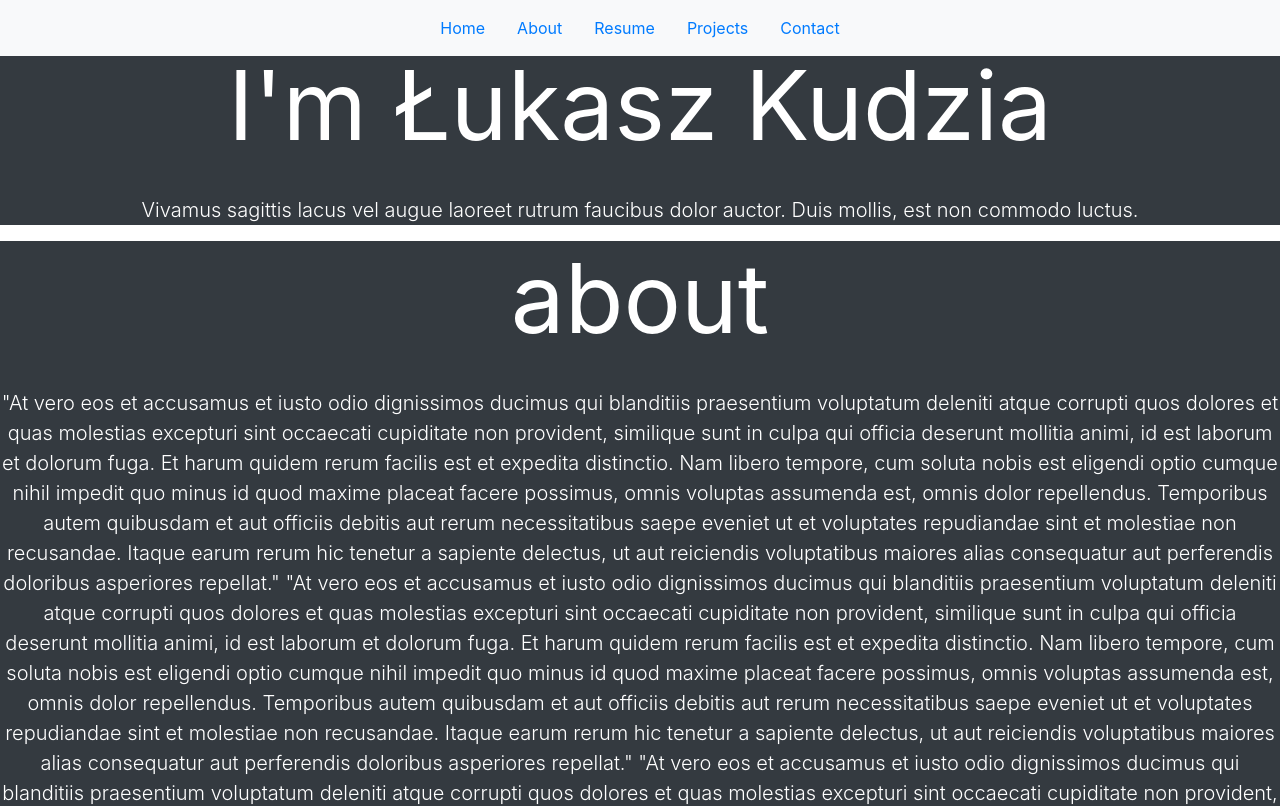
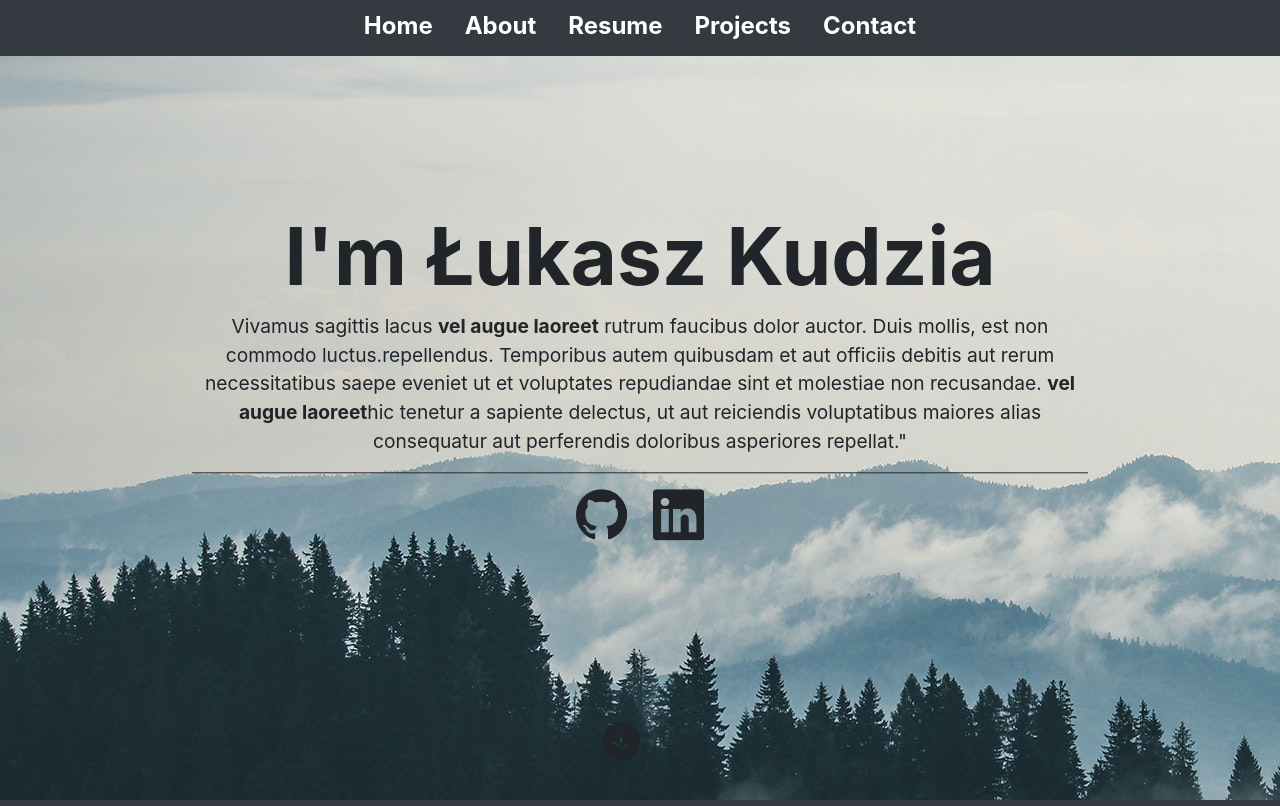
Before and after one commit to Qdzia/qdzia.github.io, a React (Create React App) app: page / in a window 1280 px wide. Shown: the top 806 px of the page. Built offline with nearby package versions, Linux system fonts and the light colour scheme.

Commit message:
Base home element

```diff
--- a/src/elements/home.js
+++ b/src/elements/home.js
@@ -1,16 +1,49 @@
 import "bootstrap/dist/css/bootstrap.min.css";
+import "../style/elements.css";
 
 const home = () => {
   return (
-    <div class="bg-dark text-white mt-5">
-      <h1 class="display-1 d-flex justify-content-center text-center">
-        <strong>I'm Łukasz Kudzia</strong>
-      </h1>
-      <br />
-      <p class="lead d-flex justify-content-center text-center">
-        Vivamus sagittis lacus vel augue laoreet rutrum faucibus dolor auctor.
-        Duis mollis, est non commodo luctus.
-      </p>
+    <div class="background-img">
+      <div class="main-header">
+        <h1 class="hello">
+          <strong>I'm Łukasz Kudzia</strong>
+        </h1>
+        <p class="hello-sub">
+          Vivamus sagittis lacus <strong>vel augue laoreet</strong> rutrum
+          faucibus dolor auctor. Duis mollis, est non commodo
+          luctus.repellendus. Temporibus autem quibusdam et aut officiis debitis
+          aut rerum necessitatibus saepe eveniet ut et voluptates repudiandae
+          sint et molestiae non recusandae. <strong>vel augue laoreet</strong>
+          hic tenetur a sapiente delectus, ut aut reiciendis voluptatibus
+          maiores alias consequatur aut perferendis doloribus asperiores
+          repellat."
+        </p>
+        <hr />
+        <svg
+          xmlns="http://www.w3.org/2000/svg"
+          fill="currentColor"
+          class="ref-icon bi bi-github"
+          viewBox="0 0 16 16"
+        >
+          <path d="M8 0C3.58 0 0 3.58 0 8c0 3.54 2.29 6.53 5.47 7.59.4.07.55-.17.55-.38 0-.19-.01-.82-.01-1.49-2.01.37-2.53-.49-2.69-.94-.09-.23-.48-.94-.82-1.13-.28-.15-.68-.52-.01-.53.63-.01 1.08.58 1.23.82.72 1.21 1.87.87 2.33.66.07-.52.28-.87.51-1.07-1.78-.2-3.64-.89-3.64-3.95 0-.87.31-1.59.82-2.15-.08-.2-.36-1.02.08-2.12 0 0 .67-.21 2.2.82.64-.18 1.32-.27 2-.27.68 0 1.36.09 2 .27 1.53-1.04 2.2-.82 2.2-.82.44 1.1.16 1.92.08 2.12.51.56.82 1.27.82 2.15 0 3.07-1.87 3.75-3.65 3.95.29.25.54.73.54 1.48 0 1.07-.01 1.93-.01 2.2 0 .21.15.46.55.38A8.012 8.012 0 0 0 16 8c0-4.42-3.58-8-8-8z" />
+        </svg>
+        <svg
+          xmlns="http://www.w3.org/2000/svg"
+          fill="currentColor"
+          class="ref-icon  bi bi-linkedin"
+          viewBox="0 0 16 16"
+        >
+          <path d="M0 1.146C0 .513.526 0 1.175 0h13.65C15.474 0 16 .513 16 1.146v13.708c0 .633-.526 1.146-1.175 1.146H1.175C.526 16 0 15.487 0 14.854V1.146zm4.943 12.248V6.169H2.542v7.225h2.401zm-1.2-8.212c.837 0 1.358-.554 1.358-1.248-.015-.709-.52-1.248-1.342-1.248-.822 0-1.359.54-1.359 1.248 0 .694.521 1.248 1.327 1.248h.016zm4.908 8.212V9.359c0-.216.016-.432.08-.586.173-.431.568-.878 1.232-.878.869 0 1.216.662 1.216 1.634v3.865h2.401V9.25c0-2.22-1.184-3.252-2.764-3.252-1.274 0-1.845.7-2.165 1.193v.025h-.016a5.54 5.54 0 0 1 .016-.025V6.169h-2.4c.03.678 0 7.225 0 7.225h2.4z" />
+        </svg>
+      </div>
+      <svg
+        xmlns="http://www.w3.org/2000/svg"
+        fill="currentColor"
+        class="down-icon ref-icon bi bi-arrow-down-circle-fill "
+        viewBox="0 0 16 16"
+      >
+        <path d="M16 8A8 8 0 1 1 0 8a8 8 0 0 1 16 0zM8.5 4.5a.5.5 0 0 0-1 0v5.793L5.354 8.146a.5.5 0 1 0-.708.708l3 3a.5.5 0 0 0 .708 0l3-3a.5.5 0 0 0-.708-.708L8.5 10.293V4.5z" />
+      </svg>
     </div>
   );
 };
--- a/src/elements/page.js
+++ b/src/elements/page.js
@@ -1,4 +1,5 @@
 import "bootstrap/dist/css/bootstrap.min.css";
+import "../style/elements.css";
 import Home from "./home";
 import About from "./about";
 import Experience from "./experience";
@@ -8,12 +9,12 @@
 
 const page = () => {
   return (
-    <body>
+    <div>
       <nav
-        id="navbar-example2"
-        class="navbar navbar-light bg-light fixed-top d-flex justify-content-center"
+        id="navbar-example"
+        class="nav main-nav d-flex justify-content-center bg-dark"
       >
-        <ul class="nav nav-pills ">
+        <ul class="nav nav-pills">
           <li class="nav-item">
             <a class="nav-link" href="#home">
               Home
@@ -54,7 +55,7 @@
         <div id="contact" />
         <Contact />
       </div>
-    </body>
+    </div>
   );
 };
 
--- /dev/null
+++ b/src/style/elements.css
@@ -0,0 +1,52 @@
+/* Home */
+.background-img {
+  background-image: url("../images/background.jpg");
+  height: 93vh;
+  position: relative;
+}
+
+.main-header {
+  position: absolute;
+  top: 45%;
+  transform: translateY(-55%);
+  margin-left: 15vw;
+  margin-right: 15vw;
+}
+
+.hello {
+  font-size: 500%;
+}
+
+.hello-sub {
+  font-size: 120%;
+}
+
+/* Navbar */
+.main-nav {
+  height: 7vh;
+}
+
+.nav-link {
+  color: white !important;
+  font-weight: bold;
+  text-align: center;
+  font-size: 3vh;
+}
+hr {
+  border-color: #292b2c;
+}
+
+.ref-icon {
+  width: 4vw;
+  height: 4vw;
+  margin-left: 1vw;
+  margin-right: 1vw;
+}
+.down-icon {
+  width: 3vw;
+  height: 3vw;
+  position: absolute;
+  bottom: 0;
+  margin-bottom: 5vh;
+  left: 46vw;
+}
```
Also changed, not shown: src/images/background.jpg (added).
